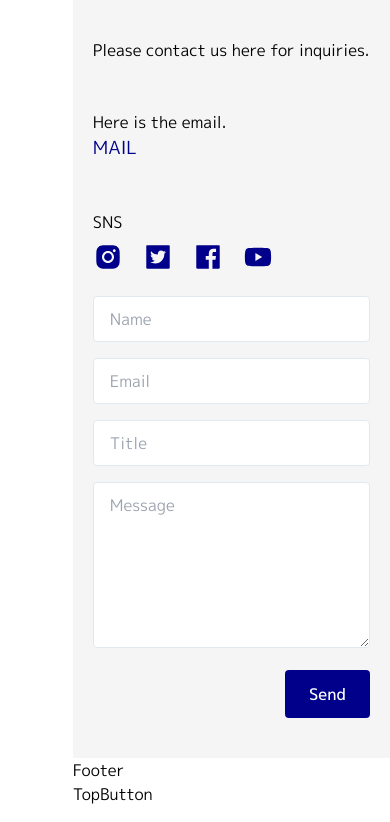
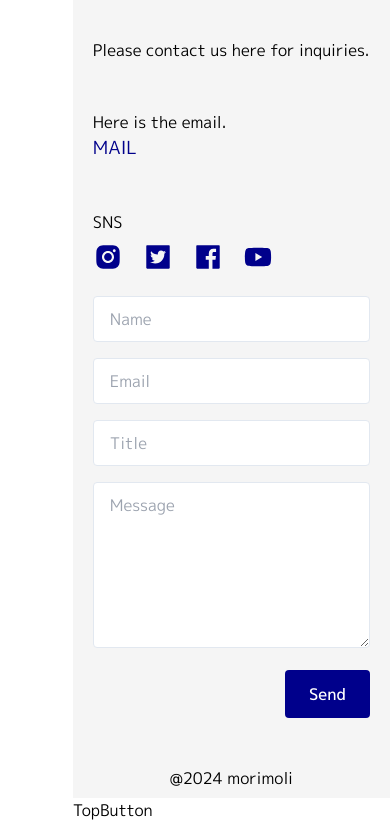
Before and after one commit to mori-tt/next-site_20241119, a Next.js app: page / in a window 390 px wide. Shown: the part 6667-7489 px from the top of the page. Built offline with nearby package versions, Linux system fonts and the light colour scheme.

Commit message:
COnstructions of Footer

```diff
--- a/components/Footer.tsx
+++ b/components/Footer.tsx
@@ -1,7 +1,11 @@
 import React from "react";
 
 const Footer = () => {
-  return <div>Footer</div>;
+  return (
+    <div className="w-full text-center bg-whitesmoke py-2 md:hidden">
+      <p>@2024 morimoli</p>
+    </div>
+  );
 };
 
 export default Footer;
```
